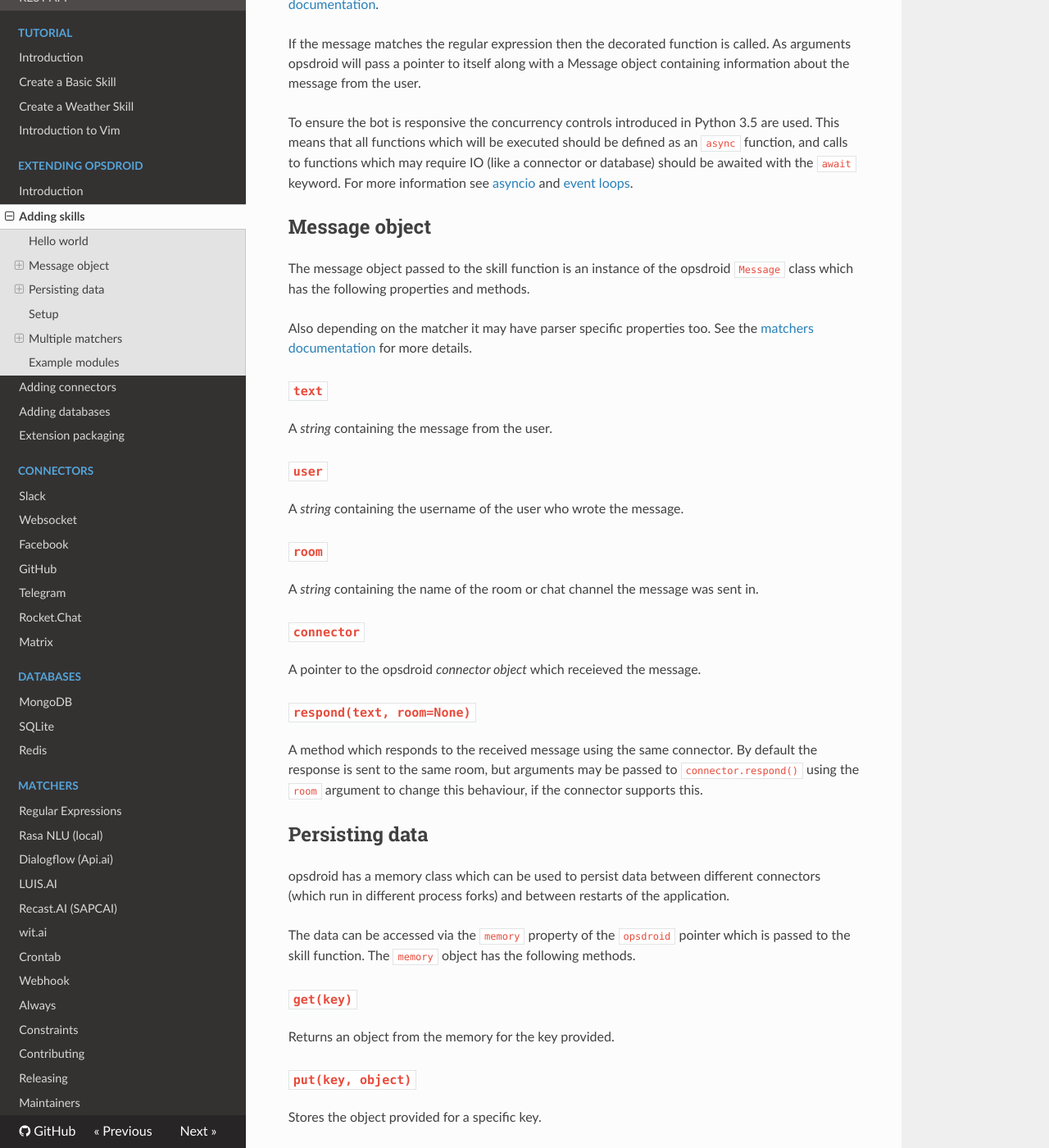
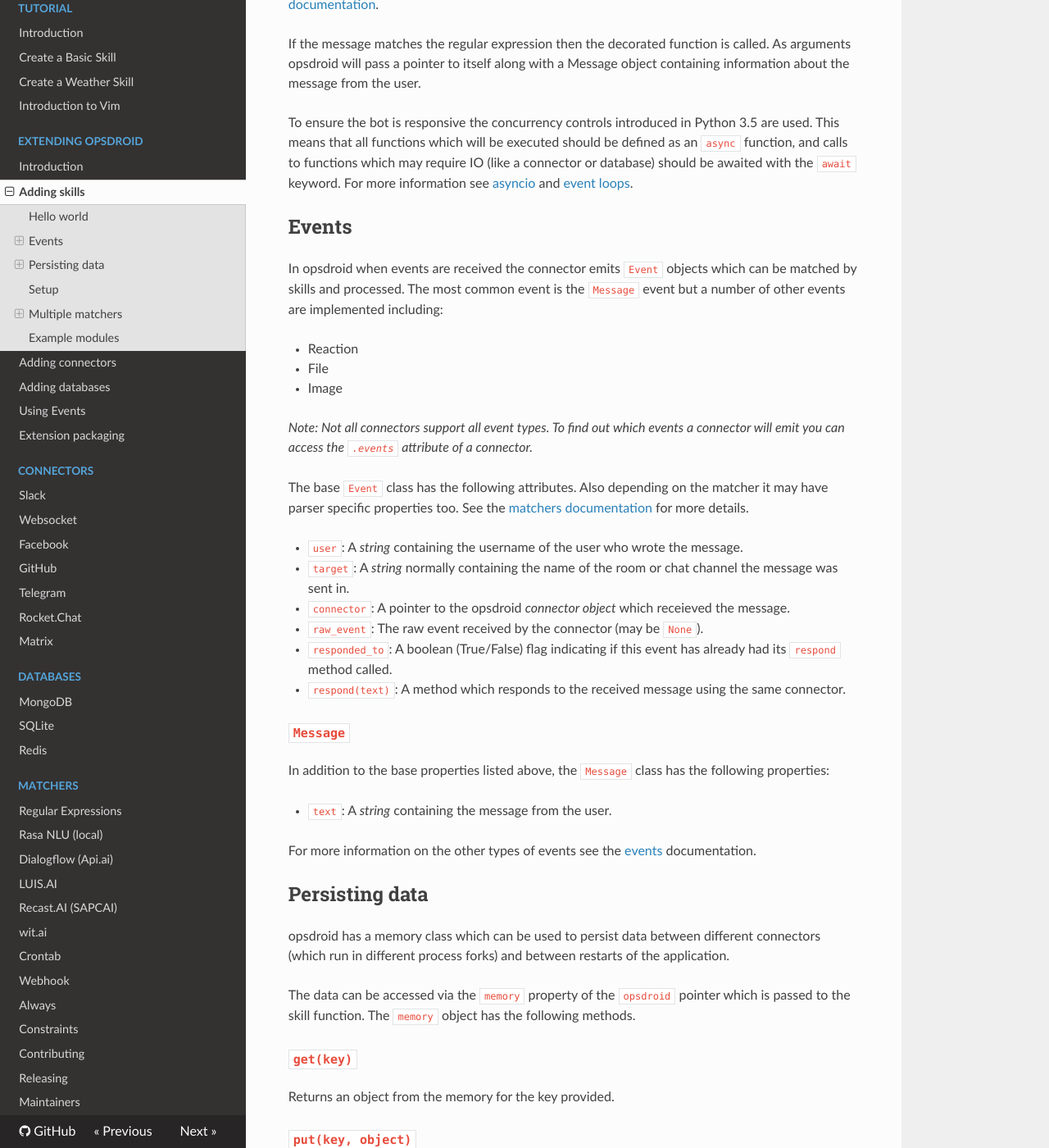
Before and after one commit to opsdroid/opsdroid, an MkDocs documentation site: the page built from docs/extending/skills.md, in a window 1280 px wide and 1400 px high, scrolled down 724 px. Shown: the whole window at 82% size. Built offline with MkDocs 1.6.1, drawn with Linux system fonts in a browser that asks for light colours; nearby versions of some CDN libraries; old or Windows-style settings are respelled for this version of MkDocs.

Commit message:
Add documentation of events

```diff
--- a/docs/extending/skills.md
+++ b/docs/extending/skills.md
@@ -28,32 +28,41 @@ If the message matches the regular expression then the decorated function is cal
 
 To ensure the bot is responsive the concurrency controls introduced in Python 3.5 are used. This means that all functions which will be executed should be defined as an `async` function, and calls to functions which may require IO (like a connector or database) should be awaited with the `await` keyword. For more information see [asyncio](https://docs.python.org/3/library/asyncio.html) and [event loops](https://docs.python.org/3/library/asyncio-eventloop.html).
 
-## Message object
+## Events
 
-The message object passed to the skill function is an instance of the opsdroid `Message` class which has the following properties and methods.
+In opsdroid when events are received the connector emits `Event` objects which can be matched by skills and processed. The most common event is the `Message` event but a number of other events are implemented including:
 
-Also depending on the matcher it may have parser specific properties too. See the [matchers documentation](../tutorials/introduction.md#matchers-available) for more details.
+* Reaction
+* File
+* Image
 
-### `text`
+_Note: Not all connectors support all event types. To find out which events a connector will emit you can access the `.events` attribute of a connector._
 
-A _string_ containing the message from the user.
 
-### `user`
+The base `Event` class has the following attributes. Also depending on the matcher it may have parser specific properties too. See the [matchers documentation](../tutorials/introduction.md#matchers-available) for more details.
 
-A _string_ containing the username of the user who wrote the message.
 
-### `room`
+* `user`: A _string_ containing the username of the user who wrote the message.
 
-A _string_ containing the name of the room or chat channel the message was sent in.
+* `target`: A _string_ normally containing the name of the room or chat channel the message was sent in.
 
-### `connector`
+* `connector`: A pointer to the opsdroid _connector object_ which receieved the message.
 
-A pointer to the opsdroid _connector object_ which receieved the message.
+* `raw_event`: The raw event received by the connector (may be `None`).
 
-### `respond(text, room=None)`
+* `responded_to`: A boolean (True/False) flag indicating if this event has already had its `respond` method called.
 
-A method which responds to the received message using the same connector.
-By default the response is sent to the same room, but arguments may be passed to `connector.respond()` using the `room` argument to change this behaviour, if the connector supports this.
+* `respond(text)`: A method which responds to the received message using the same connector.
+
+
+### `Message`
+
+In addition to the base properties listed above, the `Message` class has the following properties:
+
+* `text`: A _string_ containing the message from the user.
+
+
+For more information on the other types of events see the [events](events.md) documentation.
 
 ## Persisting data
 
--- a/mkdocs.yml
+++ b/mkdocs.yml
@@ -16,6 +16,7 @@ pages:
       - 'Adding skills': 'extending/skills.md'
       - 'Adding connectors': 'extending/connectors.md'
       - 'Adding databases': 'extending/databases.md'
+      - 'Using Events': 'extending/events.md'
       - 'Extension packaging': 'extending/packaging.md'
   - 'Connectors':
       - 'Slack': 'connectors/slack.md'
```
Also changed, not shown: docs/extending/connectors.md (+24 -10 lines), docs/extending/events.md (added, +80 -0 lines).
